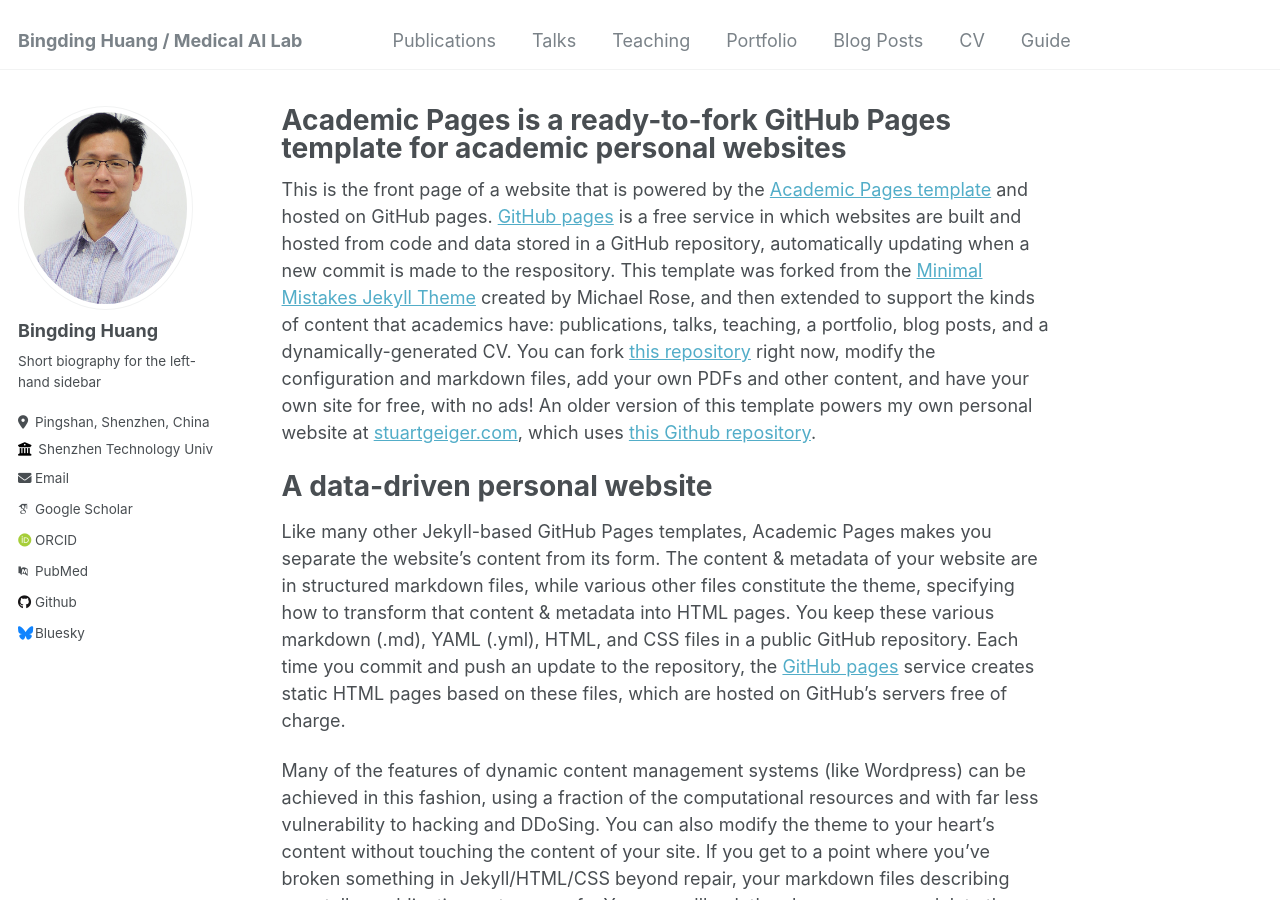
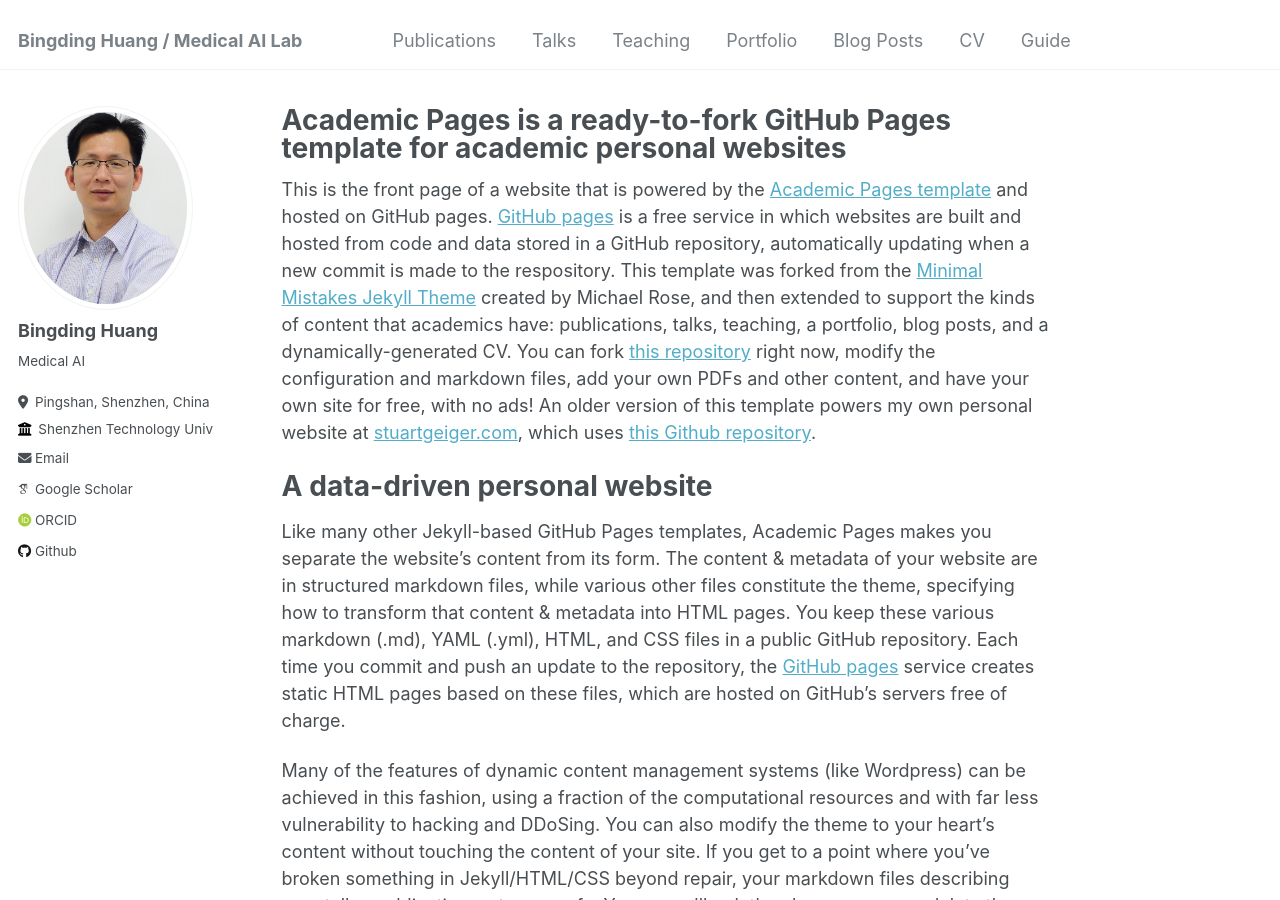
Before and after one commit to bingding/bingding.github.io, a Jekyll site: the page built from _pages/about.md, in a window 1280 px wide and 900 px high. Built offline with Jekyll 4.4.1, drawn with Linux system fonts in a browser that asks for light colours; some web fonts are replaced; part of the change alters nothing that is shown.

Commit message:
second change

```diff
--- a/_config.yml
+++ b/_config.yml
@@ -24,31 +24,27 @@ author:
   avatar           : "bingding.jpeg"
   name             : "Bingding Huang"
   pronouns         : # example: "she/her"
-  bio              : "Short biography for the left-hand sidebar"
+  bio              : "Medical AI"
   location         : "Pingshan, Shenzhen, China"
   employer         : "Shenzhen Technology University"
   uri              : # URL
   email            : "huangbingding@sztu.edu.cn"
 
   # Academic websites
-  arxiv            : # URL - Update with the correct link to your profile
-  googlescholar    : "https://scholar.google.com/citations?user=PS_CX0AAAAAJ"
-  impactstory      : # URL
-  orcid            : "http://orcid.org/yourorcidurl"
-  semantic         : # URL
-  pubmed           : "https://www.ncbi.nlm.nih.gov/pubmed/?term=john+snow"
-  researchgate     : # URL
+  googlescholar    : "https://scholar.google.com/citations?hl=en&user=jfUwaAoAAAAJ&view_op=list_works&sortby=pubdate"
+  orcid            : "http://orcid.org/0000-0002-4748-2882"
+
 
   # Repositories and software development
   bitbucket        : # Username - Update with your username on the site
   codepen          : # Username
   dribbble         : # Username
-  github           : "academicpages"
+  github           : "Medical AI Lab@SZTU"
   kaggle           : # Username
   stackoverflow    : # User number or user number and name (i.e., use "1" or "1/jeff-atwood")
 
   # Social media
-  bluesky          : "bsky.app" # Replace this with you Bluesky username
+  bluesky          : #"bsky.app" # Replace this with you Bluesky username
   facebook         : # Username
   flickr           : # Username
   foursquare       : # Username
@@ -252,15 +248,6 @@ defaults:
       author_profile: true
       share: true
       comments: true
-  # _portfolio
-  - scope:
-      path: ""
-      type: portfolio
-    values:
-      layout: single
-      author_profile: true
-      share: true
-      comment: true
   # _talks
   - scope:
       path: ""
```
